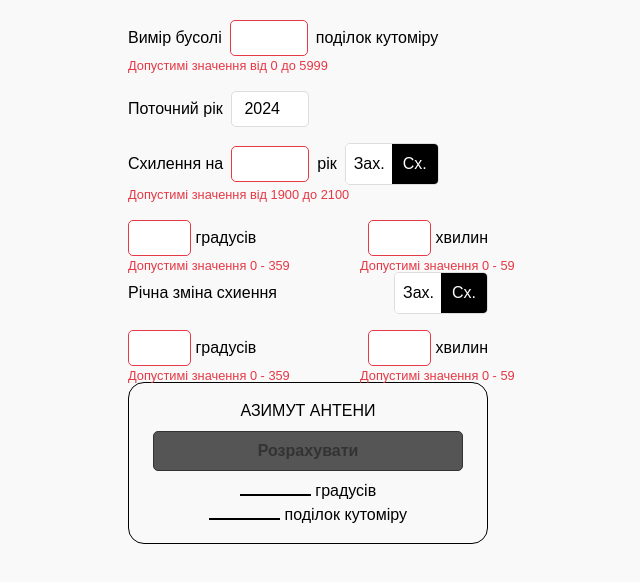
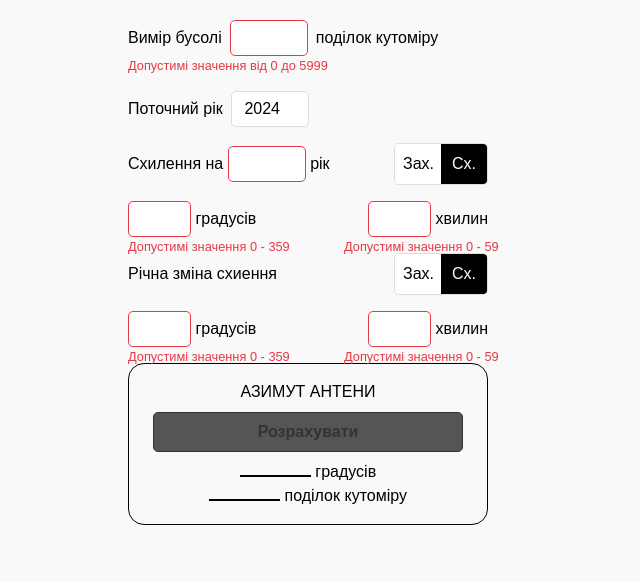
Before and after one commit to KholodovOleksandr/DirectionalAngleCalc, a plain HTML site: page index.html in a window 1280 px wide. Both pictures are taken after a click on the button "Розрахувати". Shown: the whole page, without its empty margins (332-972 px from the left). Drawn offline with Linux system fonts and the light colour scheme.

Commit message:
fix for error messages

```diff
--- a/index.html
+++ b/index.html
@@ -113,8 +113,8 @@
             justify-content: space-between;
         }
 
-        .m-l-8 {
-            margin-left: -8px;
+        .m-l-xl {
+            margin-left: -24px;
         }
 
         .calculate {
@@ -203,10 +203,12 @@
             <input type="number" name="currentYear" id="currentYear" class="s" min="1900" max="2100" required />
             <span class="error">Допустимі значення від 1900 до 2100</span>
         </div>
-        <div class="row">
-            <span>Схилення на </span>
-            <input type="number" name="year" id="year" class="s" min="1900" max="2100" required />
-            <span>рік</span>
+        <div class="row jc-sb">
+            <div>
+                <span>Схилення на </span>
+                <input type="number" name="year" id="year" class="s" min="1900" max="2100" required />
+                <span>рік</span>
+            </div>
             <div class="toggle-buttons">
                 <input type="radio" id="directionWest" name="direction" value="west">
                 <label for="directionWest">Зах.</label>
@@ -225,7 +227,7 @@
             <div>
                 <input type="number" name="minuta" id="minuta" class="x-s" min="0" max="59" required />
                 <span>хвилин</span>
-                <span class="error error-absolute m-l-8">Допустимі значення 0 - 59</span>
+                <span class="error error-absolute m-l-xl">Допустимі значення 0 - 59</span>
             </div>
         </div>
 
@@ -241,13 +243,15 @@
             </div>
         </div>
         <div class="row jc-sb">
-            <div><input type="number" name="yearlyGradus" id="yearlyGradus" class="x-s" min="0" max="359" required />
+            <div>
+                <input type="number" name="yearlyGradus" id="yearlyGradus" class="x-s" min="0" max="359" required />
                 <span>градусів</span>
                 <span class="error error-absolute">Допустимі значення 0 - 359</span>
             </div>
-            <div><input type="number" name="yearlyMinuta" id="yearlyMinuta" class="x-s" min="0" max="59" required />
+            <div>
+                <input type="number" name="yearlyMinuta" id="yearlyMinuta" class="x-s" min="0" max="59" required />
                 <span>хвилин</span>
-                <span class="error error-absolute m-l-8">Допустимі значення 0 - 59</span>
+                <span class="error error-absolute m-l-xl">Допустимі значення 0 - 59</span>
             </div>
         </div>
 
```
